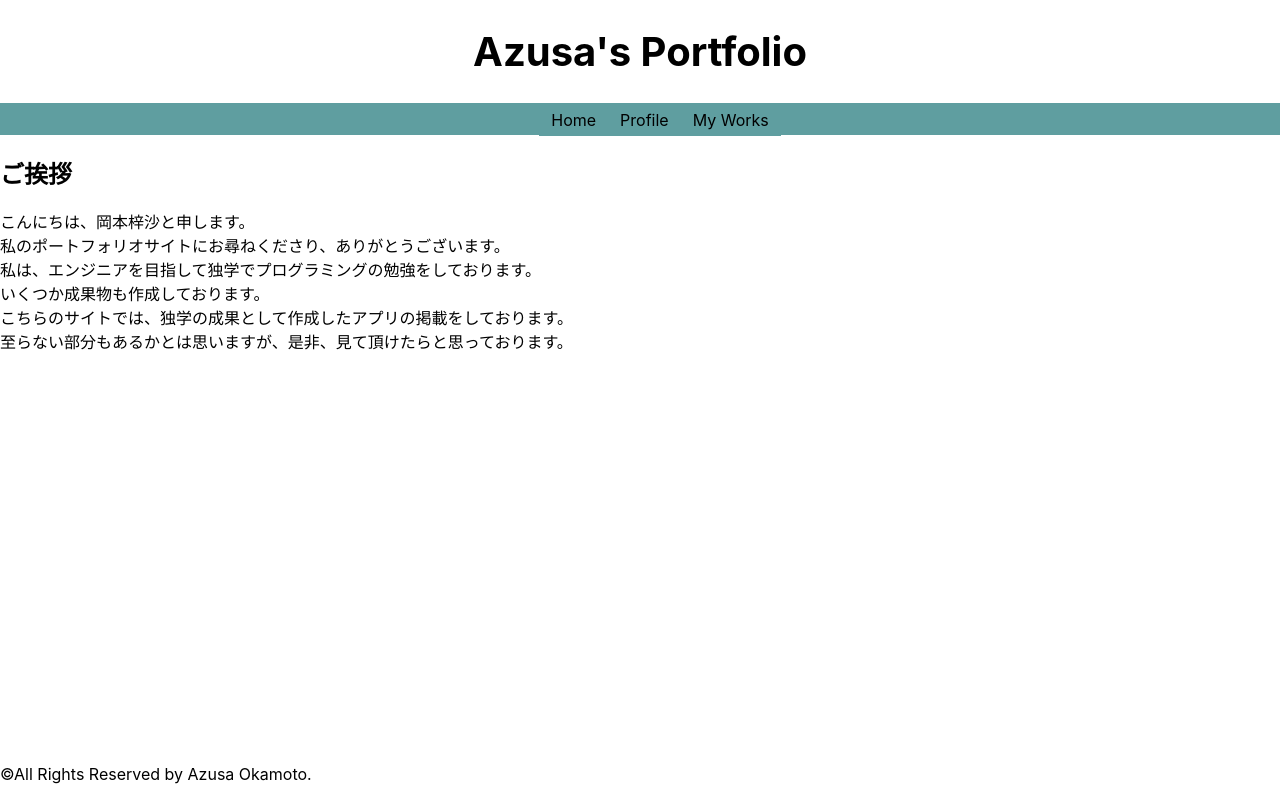
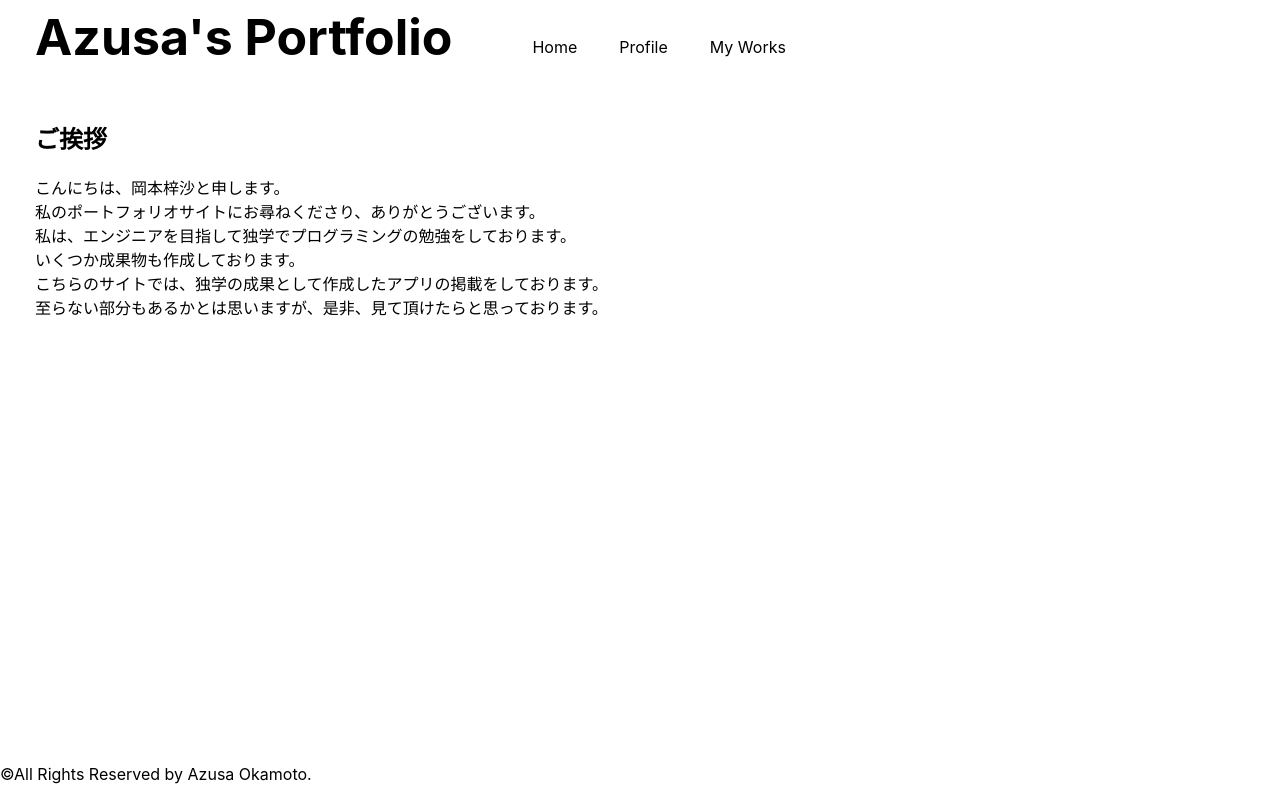
Before and after one commit to azufb/Portfolio, a React (Create React App) app in the folder portfolio/: page / in a window 1280 px wide. Built offline with nearby package versions, Linux system fonts and the light colour scheme.

Commit message:
全体の配置バランスを整理、表には、theadとtbodyを設置。絵文字のエラーをspanタグで解消。

```diff
--- a/portfolio/src/App.js
+++ b/portfolio/src/App.js
@@ -6,7 +6,6 @@ import Sample from './sample';
 function App() {
   return (
     <div>
-        <h1>Azusa's Portfolio</h1>
         <Sample />
     </div>
   );
--- a/portfolio/src/components/certificate.js
+++ b/portfolio/src/components/certificate.js
@@ -6,36 +6,44 @@ class Certificate extends Component {
             <div>
                 <h2>保有資格</h2>
                 <table>
+                    <thead>
                         <tr>
                             <th>IT関連</th>
                             <th>取得年月</th>
                             <th>その他</th>
                             <th>取得年月</th>
                         </tr>
+                    </thead>
+
+                    <tbody>
                         <tr>
                             <td>ITパスポート試験</td>
                             <td>2020年6月</td>
                             <td>日商ビジネス英語検定3級</td>
                             <td>2018年04月</td>
                         </tr>
+
                         <tr>
                             <td>Excel VBAスタンダード</td>
                             <td>2020年2月</td>
                             <td>ファイナンシャル・プランニング技能士3級</td>
                             <td>2018年03月</td>
                         </tr>
+
                         <tr>
                             <td></td>
                             <td></td>
                             <td>TOEIC 785点</td>
                             <td>2018年06月</td>
                         </tr>
+
                         <tr>
                             <td></td>
                             <td></td>
                             <td>日商簿記3級</td>
                             <td>2017年02月</td>
                         </tr>
+                    </tbody>
                 </table>
             </div>
         )
--- a/portfolio/src/components/details/homerun.js
+++ b/portfolio/src/components/details/homerun.js
@@ -21,7 +21,7 @@ class Homerun extends Component {
                 <button>
                     <a href="https://boiling-garden-35201.herokuapp.com/"
                         target="_blank" rel="noopener noreferrer">
-                        Go to App▶️
+                        Go to App<span role="img" aria-label="goToPage">▶️</span>
                     </a>
                 </button>
             </div>
--- a/portfolio/src/components/details/react_todoapp.js
+++ b/portfolio/src/components/details/react_todoapp.js
@@ -13,7 +13,7 @@ class ReactToDoListApp extends Component {
                 <button>
                     <a href="https://pacific-crag-00342.herokuapp.com/"
                         target="_blank" rel="noopener noreferrer">
-                        Go to App▶️
+                        Go to App<span role="img" aria-label="goToPage">▶️</span>
                     </a>
                 </button>
             </div>
--- a/portfolio/src/components/details/taskkanri.js
+++ b/portfolio/src/components/details/taskkanri.js
@@ -16,7 +16,7 @@ class TaskKanri extends Component {
                 <button>
                     <a href="https://reacttodoappagain.herokuapp.com/"
                         target="_blank" rel="noopener noreferrer">
-                        Go to App▶️
+                        Go to App<span role="img" aria-label="goToPage">▶️</span>
                     </a>
                 </button>
             </div>
--- a/portfolio/src/components/details/vue_todoapp.js
+++ b/portfolio/src/components/details/vue_todoapp.js
@@ -12,7 +12,7 @@ class VueToDoListApp extends Component {
                 <button>
                     <a href="https://todolistwithvue.herokuapp.com/"
                         target="_blank" rel="noopener noreferrer">
-                        Go to App▶️
+                        Go to App<span role="img" aria-label="goToPage">▶️</span>
                     </a>
                 </button>
             </div>
--- a/portfolio/src/components/works.js
+++ b/portfolio/src/components/works.js
@@ -6,12 +6,15 @@ class Works extends Component {
             <div>
                 <h2>成果物一覧</h2>
                 <table>
+                    <thead>
                         <tr>
                             <th>成果物名称</th>
                             <th>使用言語等</th>
                             <th>制作年月日</th>
                         </tr>
+                    </thead>
 
+                    <tbody>
                         <tr>
                             <td>タスク管理</td>
                             <td>JavaScript・React.js</td>
@@ -35,6 +38,7 @@ class Works extends Component {
                             <td>JavaScript・Vue.js</td>
                             <td>2020年7月05日</td>
                         </tr>
+                    </tbody>
                 </table>
             </div>
         )
--- a/portfolio/src/index.css
+++ b/portfolio/src/index.css
@@ -15,11 +15,6 @@ code {
     monospace;
 }
 
-h1 {
-  text-align: center;
-  font-size: 40px;
-}
-
 footer {
   margin-top: auto;
 }
--- a/portfolio/src/sample.js
+++ b/portfolio/src/sample.js
@@ -15,26 +15,30 @@ import VueToDoListApp from './components/details/vue_todoapp';
 
 class Sample extends Component {
     mainTabStyle = {
-        backgroundColor: "cadetblue",
-        border: "none"
+        // backgroundColor: "cadetblue",
+        border: "none",
+        paddingLeft: "30px",
     };
 
     render() {
         return (
+            <div>
                 <Tabs>
+                <div className="mainTitle">
+                <h1>Azusa's Portfolio</h1>
                     <TabList className="mainTab">
                         <Tab style={this.mainTabStyle}>Home</Tab>
                         <Tab style={this.mainTabStyle}>Profile</Tab>
                         <Tab style={this.mainTabStyle}>My Works</Tab>
                     </TabList>
-
+                </div>
                     {/* Topページの挨拶文のタブ */}
-                <TabPanel>
+                    <TabPanel className="aisatu">
                         <Aisatsu />
                     </TabPanel>
 
                     {/* Profileページのタブ */}
-                <TabPanel>
+                    <TabPanel className="profile">
                         <Tabs>
                             <TabList>
                                 <Tab>自己紹介</Tab>
@@ -58,7 +62,7 @@ class Sample extends Component {
                     </TabPanel>
 
                     {/* 成果物のMy Worksページのタブ */}
-                <TabPanel>
+                    <TabPanel className="myWorks">
                         <Tabs>
                             <TabList>
                                 <Tab>一覧</Tab>
@@ -101,6 +105,7 @@ class Sample extends Component {
                         </Tabs>
                     </TabPanel>
                 </Tabs>
+            </div>
         )
     }
 }
--- a/portfolio/src/style.css
+++ b/portfolio/src/style.css
@@ -1,6 +1,19 @@
+.mainTitle {
+    display: flex;
+}
+
+h1 {
+    margin-top: 7px;
+    padding-left: 35px;
+    text-align: center;
+    font-size: 50px;
+}
+
 .mainTab {
+    margin-top: 30px;
+    padding-left: 50px;
+    height: 30px;
     text-align: center;
-    background-color: cadetblue;
 }
 
 table {
@@ -10,3 +23,21 @@ table {
 th, td {
     border: 1px solid black;
 }
+
+/* Homeページのレイアウト */
+.aisatu {
+    padding-left: 35px;
+    padding-right: 35px;
+}
+
+/* Profileページのレイアウト */
+.profile {
+    padding-left: 35px;
+    padding-right: 35px;
+}
+
+/* My Worksページのレイアウト */
+.myWorks {
+    padding-left: 35px;
+    padding-right: 35px;
+}
```
Lines whose indentation alone changed are shown as unchanged.
